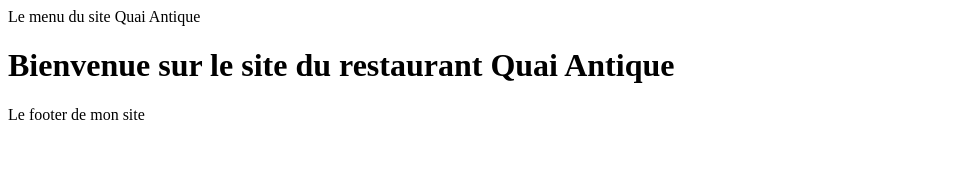
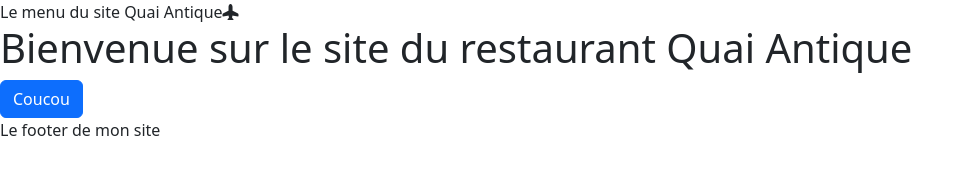
Before and after one commit to olivier435/quaiantiqueRestaurantFont, a website with bundled scripts: page index.html in a window 1280 px wide. Shown: the whole page, without its empty margins (0-974 px from the left). Built offline with nearby package versions, Linux system fonts and the light colour scheme; files whose address does not match are found by name.

Commit message:
install.bootstrap

```diff
--- a/index.html
+++ b/index.html
@@ -4,12 +4,14 @@
 <head>
     <meta charset="UTF-8">
     <meta name="viewport" content="width=device-width, initial-scale=1.0">
+    <link rel="stylesheet" href="node_modules/bootstrap/dist/css/bootstrap.min.css" />
+    <link rel="stylesheet" href="node_modules/bootstrap-icons/font/bootstrap-icons.css" />
     <title>Document</title>
 </head>
 
 <body>
 
-    <header>Le menu du site Quai Antique</header>
+    <header>Le menu du site Quai Antique<i class="bi bi-airplane-fill"></i></header>
     <main id="main-page">
         <!--Le contenu de la page sera injectéee ici-->
     </main>
@@ -17,6 +19,7 @@
     <footer>Le footer de mon site</footer>
 
     <script type="module" src="Router/router.js"></script>
+    <script src="node_modules/bootstrap/dist/js/bootstrap.bundle.min.js"></script>
 </body>
 
 </html>
--- a/package.json
+++ b/package.json
@@ -1,5 +1,6 @@
 {
   "dependencies": {
-    "bootstrap": "^5.3.5"
+    "bootstrap": "^5.3.5",
+    "bootstrap-icons": "^1.11.3"
   }
 }
--- a/pages/home.html
+++ b/pages/home.html
@@ -1 +1,2 @@
 <h1>Bienvenue sur le site du restaurant Quai Antique</h1>
+<button class="btn btn-primary">Coucou</button>
```
Also changed, not shown: 1 other file.
